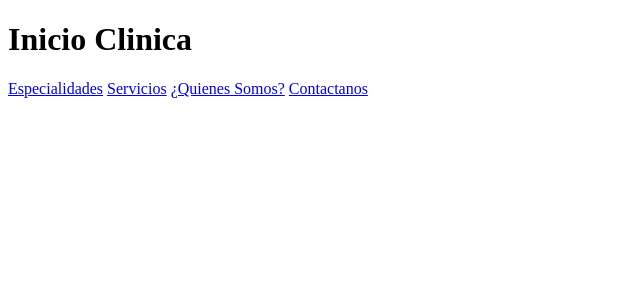
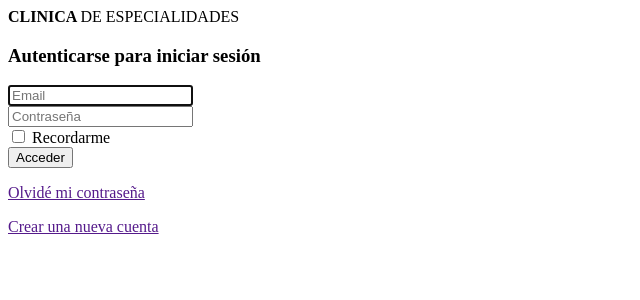
Before and after one commit to dovmikesoul/clinic_special, a Flask app: page / in a window 1280 px wide. Shown: the top 300 px of the page, without its empty margins (0-640 px from the left). Run offline with Flask 2, Linux system fonts and the light colour scheme.

Commit message:
up index login

```diff
--- a/templates/index.html
+++ b/templates/index.html
@@ -7,10 +7,91 @@
     <title>Clinica de Especialidades</title>
 </head>
 <body>
-    <h1>Inicio Clinica</h1>
-    <a href="Especialidades.html">Especialidades</a>
-    <a href="Servicios.html">Servicios</a>
-    <a href="QuienesSomos.html">¿Quienes Somos?</a>
-    <a href="Contactanos.html">Contactanos</a>
+    <div class="login-box">
+
+                <b>CLINICA </b> DE ESPECIALIDADES
+            </a>
+        </div>
+
+
+        <div class="card card-outline card-primary">
+
+
+                            <div class="card-header ">
+                    <h3 class="card-title float-none text-center">
+                        Autenticarse para iniciar sesión                    </h3>
+                </div>
+
+
+            <div class="card-body login-card-body ">
+                    <form action="" method="post">
+
+
+        <div class="input-group mb-3">
+            <input type="email" name="email" class="form-control " value="" placeholder="Email" autofocus="">
+
+            <div class="input-group-append">
+                <div class="input-group-text">
+                    <span class="fas fa-envelope "></span>
+                </div>
+            </div>
+
+                    </div>
+
+
+        <div class="input-group mb-3">
+            <input type="password" name="password" class="form-control " placeholder="Contraseña">
+
+            <div class="input-group-append">
+                <div class="input-group-text">
+                    <span class="fas fa-lock "></span>
+                </div>
+            </div>
+
+                    </div>
+
+
+        <div class="row">
+            <div class="col-7">
+                <div class="icheck-primary" title="Mantenerme autenticado indefinidamente o hasta cerrar la sesión manualmente">
+                    <input type="checkbox" name="remember" id="remember">
+
+                    <label for="remember">
+                        Recordarme
+                    </label>
+                </div>
+            </div>
+
+            <div class="col-5">
+                <button type="submit" class="btn btn-block btn-flat btn-primary">
+                    <span class="fas fa-sign-in-alt"></span>
+                    Acceder
+                </button>
+            </div>
+        </div>
+
+    </form>
+            </div>
+
+
+                            <div class="card-footer ">
+
+            <p class="my-0">
+            <a href="">
+                Olvidé mi contraseña
+            </a>
+        </p>
+
+
+            <p class="my-0">
+            <a href="">
+                Crear una nueva cuenta
+            </a>
+        </p>
+                    </div>
+
+        </div>
+
+    </div>
 </body>
 </html>
```
